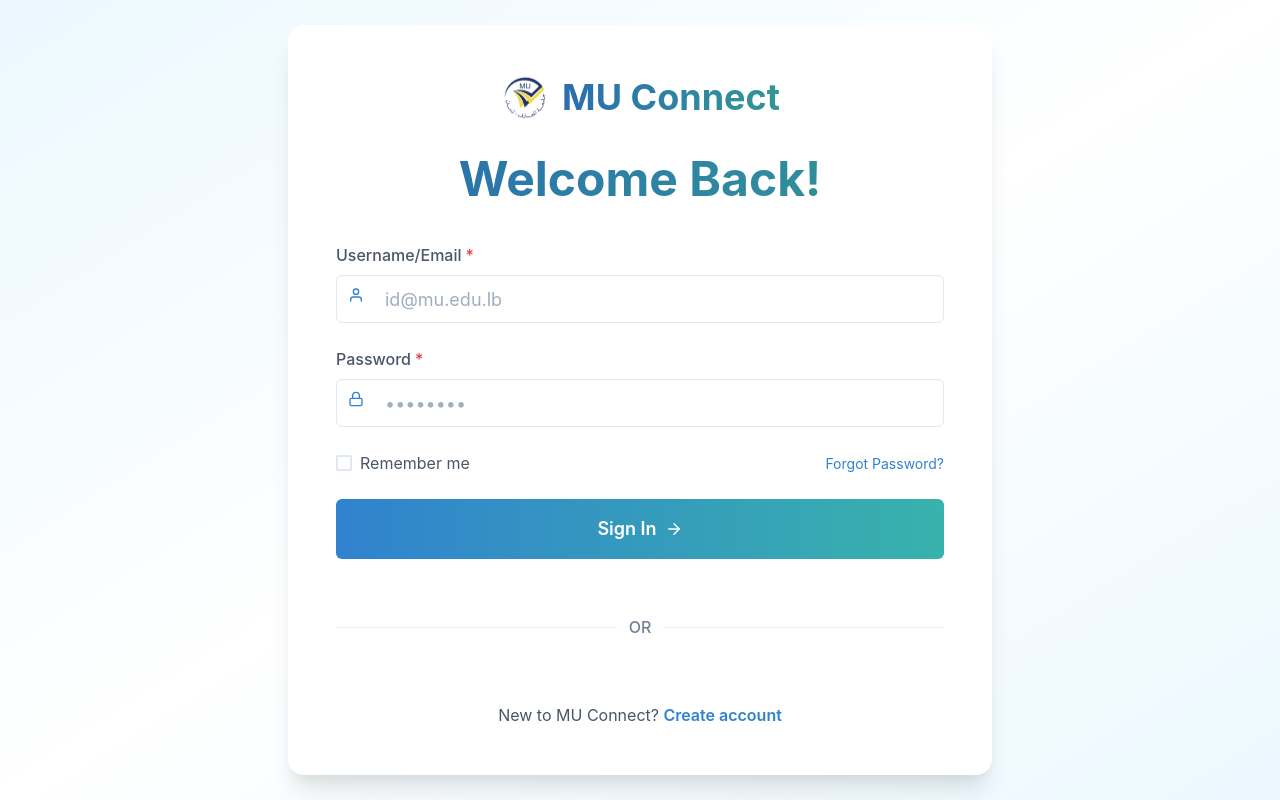
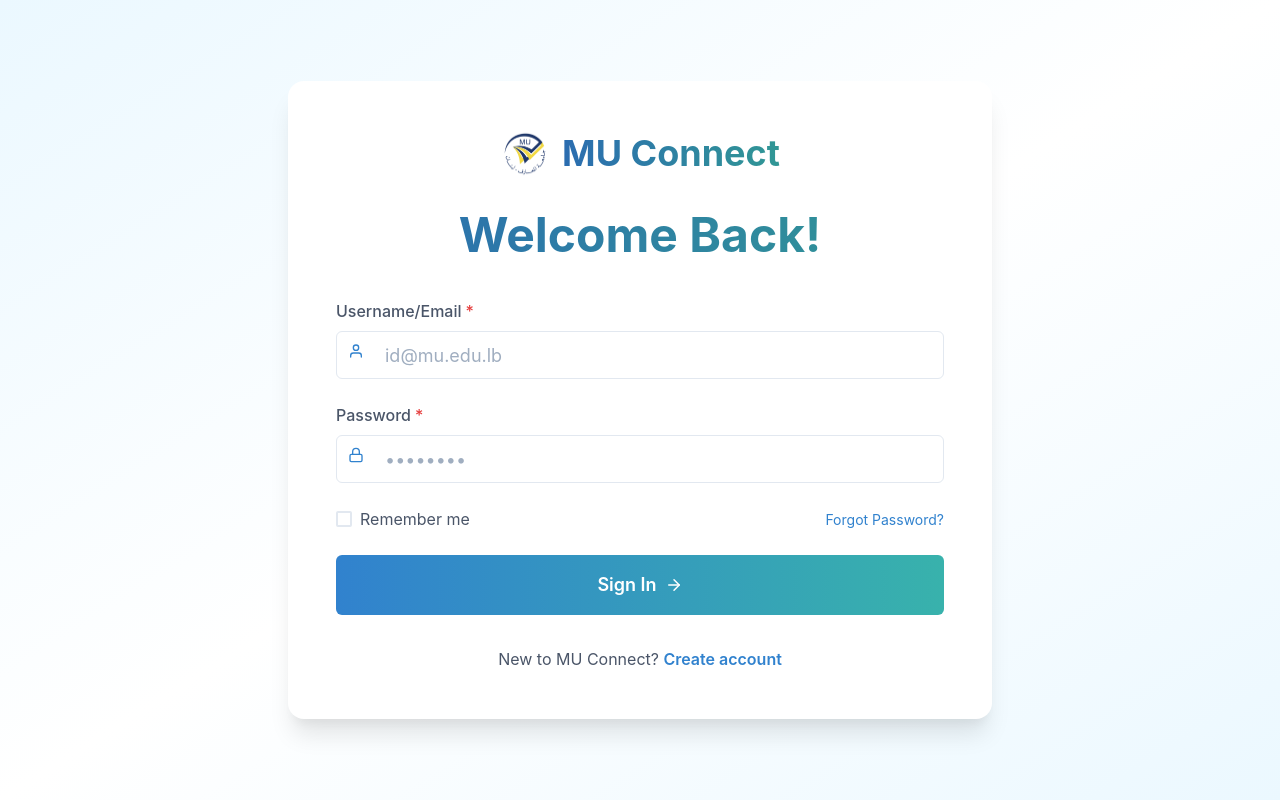
Before and after one commit to kamel404/MUConnect-Frontend, a React (Vite) app: page /login in a window 1280 px wide. Built offline with nearby package versions, Linux system fonts and the light colour scheme.

Commit message:
Login Successful using AuthContext

```diff
--- a/src/context/AuthContext.jsx
+++ b/src/context/AuthContext.jsx
@@ -24,6 +24,8 @@
       await apiLogin(credentials);
       const user = await getCurrentUser();
       setUser(user);
+      localStorage.setItem('userFaculty', user.faculty);
+      localStorage.setItem('userMajor', user.major);
       setAuthError(null);
       return user;
     } catch (err) {
--- a/src/pages/Login.jsx
+++ b/src/pages/Login.jsx
@@ -22,7 +22,6 @@
   Spinner
 } from "@chakra-ui/react";
 import { FiUser, FiLock, FiArrowRight } from "react-icons/fi";
-import { login } from "../services/authService";
 import { Link, useNavigate } from "react-router-dom";
 import MaarefLogo from "../assets/maaref-logo.png";
 
@@ -38,6 +37,7 @@
   const [errors, setErrors] = useState({});
   const toast = useToast();
   const navigate = useNavigate();
+  const { user, loading, login: contextLogin } = useAuth();
 
   const handleChange = (e) => {
     setFormData({ ...formData, [e.target.name]: e.target.value });
@@ -57,13 +57,17 @@
     if (!validateForm()) return;
 
     try {
-      await login(formData);
+      // Use contextLogin instead of authService login
+      await contextLogin(formData);
+
       toast({
         title: "Login successful",
         status: "success",
         duration: 3000,
       });
-      navigate("/dashboard");
+
+      // Remove this - redirect is handled by the condition below
+      // navigate("/dashboard");
     } catch (error) {
       toast({
         title: error.message || "Login failed",
@@ -74,8 +78,6 @@
   };
 
 
-
-  const { user, loading } = useAuth();
 
   if (loading) {
     return (
@@ -210,18 +212,6 @@
                 >
                   Sign In
                 </Button>
-
-                <Box my={4}>
-                  <Flex align="center" my={4}>
-                    <Divider flex="1" />
-                    <Text px={3} color="gray.500" fontWeight="medium">
-                      OR
-                    </Text>
-                    <Divider flex="1" />
-                  </Flex>
-
-
-                </Box>
               </Stack>
             </form>
 
--- a/src/services/authService.js
+++ b/src/services/authService.js
@@ -74,6 +74,8 @@
   if (!token) return null;
   try {
     const response = await axios.get(`${API_URL}/users/me`);
+    localStorage.setItem('userFaculty', response.data.faculty.name);
+    localStorage.setItem('userMajor', response.data.major.name);
     return response.data;
   } catch (error) {
     return null;
```
